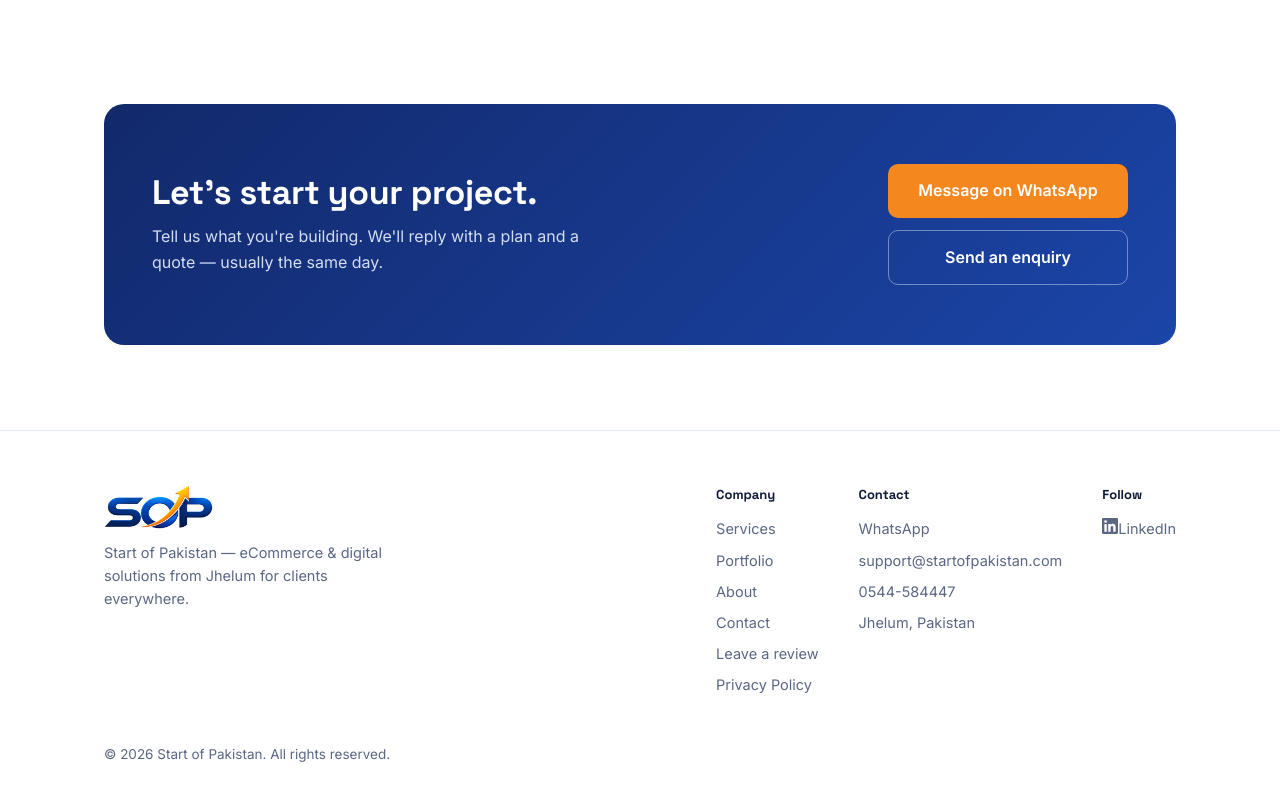
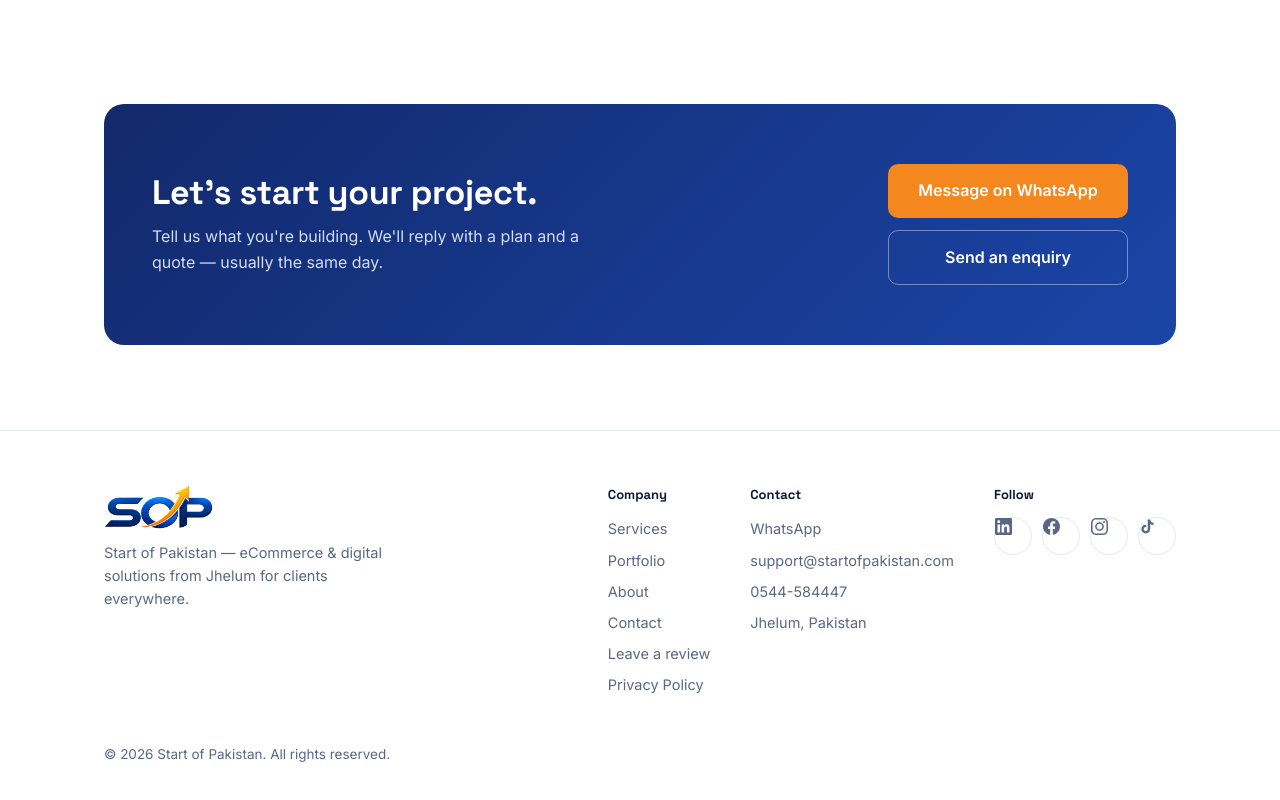
Before and after one commit to startofpakistan1-svg/sop-website, a Next.js app: page / in a window 1280 px wide. Shown: the part 2693-3493 px from the top of the page. Built offline with nearby package versions, Linux system fonts and the light colour scheme.

Commit message:
Add social media links

```diff
--- a/src/app/globals.css
+++ b/src/app/globals.css
@@ -963,11 +963,24 @@ button.btn-orange:disabled {
   .star { font-size: 30px; }
 }
 
-.foot-social {
-  display: inline-flex;
-  align-items: center;
-  gap: 8px;
+.foot-socials {
+  display: flex;
+  gap: 10px;
+  flex-wrap: wrap;
+}
+.soc {
+  width: 38px;
+  height: 38px;
+  border-radius: 50%;
+  border: 1px solid var(--line);
+  display: grid;
+  place-items: center;
   color: var(--muted);
-  transition: color .2s ease;
+  transition: color .2s ease, border-color .2s ease, background .2s ease, transform .2s ease;
 }
-.foot-social:hover { color: #0A66C2; }
+.soc:hover {
+  color: #fff;
+  background: var(--navy);
+  border-color: var(--navy);
+  transform: translateY(-2px);
+}
--- a/src/components/Footer.jsx
+++ b/src/components/Footer.jsx
@@ -1,4 +1,27 @@
 import Link from "next/link";
+
+const socials = [
+  {
+    label: "LinkedIn",
+    href: "https://www.linkedin.com/company/start-of-pakistan/",
+    path: "M20.45 20.45h-3.56v-5.57c0-1.33-.03-3.04-1.85-3.04-1.86 0-2.14 1.45-2.14 2.94v5.67H9.35V9h3.41v1.56h.05c.48-.9 1.63-1.85 3.36-1.85 3.6 0 4.27 2.37 4.27 5.45v6.29zM5.34 7.43a2.06 2.06 0 1 1 0-4.13 2.06 2.06 0 0 1 0 4.13zm1.78 13.02H3.55V9h3.57v11.45zM22.22 0H1.77C.79 0 0 .77 0 1.72v20.56C0 23.23.79 24 1.77 24h20.45c.98 0 1.78-.77 1.78-1.72V1.72C24 .77 23.2 0 22.22 0z",
+  },
+  {
+    label: "Facebook",
+    href: "https://www.facebook.com/profile.php?id=61594490571515",
+    path: "M24 12.07C24 5.4 18.63 0 12 0S0 5.4 0 12.07C0 18.1 4.39 23.09 10.13 24v-8.44H7.08v-3.49h3.05V9.41c0-3.02 1.79-4.69 4.53-4.69 1.31 0 2.68.24 2.68.24v2.97h-1.51c-1.49 0-1.96.93-1.96 1.89v2.25h3.33l-.53 3.49h-2.8V24C19.61 23.09 24 18.1 24 12.07z",
+  },
+  {
+    label: "Instagram",
+    href: "https://www.instagram.com/startofpakistan1/",
+    path: "M12 2.16c3.2 0 3.58.01 4.85.07 1.17.05 1.8.25 2.23.41.56.22.96.48 1.38.9.42.42.68.82.9 1.38.16.42.36 1.06.41 2.23.06 1.27.07 1.65.07 4.85s-.01 3.58-.07 4.85c-.05 1.17-.25 1.8-.41 2.23-.22.56-.48.96-.9 1.38-.42.42-.82.68-1.38.9-.42.16-1.06.36-2.23.41-1.27.06-1.65.07-4.85.07s-3.58-.01-4.85-.07c-1.17-.05-1.8-.25-2.23-.41a3.73 3.73 0 0 1-1.38-.9 3.73 3.73 0 0 1-.9-1.38c-.16-.42-.36-1.06-.41-2.23-.06-1.27-.07-1.65-.07-4.85s.01-3.58.07-4.85c.05-1.17.25-1.8.41-2.23.22-.56.48-.96.9-1.38.42-.42.82-.68 1.38-.9.42-.16 1.06-.36 2.23-.41C8.42 2.17 8.8 2.16 12 2.16M12 0C8.74 0 8.33.01 7.05.07 5.78.13 4.9.33 4.14.63c-.79.3-1.46.71-2.13 1.38A5.9 5.9 0 0 0 .63 4.14c-.3.76-.5 1.64-.56 2.91C.01 8.33 0 8.74 0 12s.01 3.67.07 4.95c.06 1.27.26 2.15.56 2.91.3.79.71 1.46 1.38 2.13a5.9 5.9 0 0 0 2.13 1.38c.76.3 1.64.5 2.91.56C8.33 23.99 8.74 24 12 24s3.67-.01 4.95-.07c1.27-.06 2.15-.26 2.91-.56a5.9 5.9 0 0 0 2.13-1.38 5.9 5.9 0 0 0 1.38-2.13c.3-.76.5-1.64.56-2.91.06-1.28.07-1.69.07-4.95s-.01-3.67-.07-4.95c-.06-1.27-.26-2.15-.56-2.91a5.9 5.9 0 0 0-1.38-2.13A5.9 5.9 0 0 0 19.86.63c-.76-.3-1.64-.5-2.91-.56C15.67.01 15.26 0 12 0zm0 5.84a6.16 6.16 0 1 0 0 12.32 6.16 6.16 0 0 0 0-12.32zM12 16a4 4 0 1 1 0-8 4 4 0 0 1 0 8zm7.85-10.4a1.44 1.44 0 1 1-2.88 0 1.44 1.44 0 0 1 2.88 0z",
+  },
+  {
+    label: "TikTok",
+    href: "https://www.tiktok.com/@startofpakistan1",
+    path: "M19.59 6.69a4.83 4.83 0 0 1-3.77-4.25V2h-3.45v13.67a2.89 2.89 0 0 1-5.2 1.74 2.89 2.89 0 0 1 3.16-4.51V9.4a6.33 6.33 0 0 0-5.39 10.4 6.33 6.33 0 0 0 10.86-4.43v-7a8.16 8.16 0 0 0 4.77 1.52v-3.4a4.85 4.85 0 0 1-.98-.1z",
+  },
+];
 
 export default function Footer() {
   return (
@@ -29,21 +52,23 @@ export default function Footer() {
 
           <div className="foot-col">
             <h4>Follow</h4>
+            <div className="foot-socials">
+              {socials.map((s) => (
                 <a
-              className="foot-social"
-              href="https://www.linkedin.com/company/start-of-pakistan/"
+                  key={s.label}
+                  className="soc"
+                  href={s.href}
                   target="_blank"
                   rel="noreferrer"
-              aria-label="SOP on LinkedIn"
+                  aria-label={`SOP on ${s.label}`}
+                  title={s.label}
                 >
-              <svg viewBox="0 0 24 24" width="16" height="16" aria-hidden="true">
-                <path
-                  fill="currentColor"
-                  d="M20.45 20.45h-3.56v-5.57c0-1.33-.03-3.04-1.85-3.04-1.86 0-2.14 1.45-2.14 2.94v5.67H9.35V9h3.41v1.56h.05c.48-.9 1.63-1.85 3.36-1.85 3.6 0 4.27 2.37 4.27 5.45v6.29zM5.34 7.43a2.06 2.06 0 1 1 0-4.13 2.06 2.06 0 0 1 0 4.13zm1.78 13.02H3.55V9h3.57v11.45zM22.22 0H1.77C.79 0 0 .77 0 1.72v20.56C0 23.23.79 24 1.77 24h20.45c.98 0 1.78-.77 1.78-1.72V1.72C24 .77 23.2 0 22.22 0z"
-                />
+                  <svg viewBox="0 0 24 24" width="17" height="17" aria-hidden="true">
+                    <path fill="currentColor" d={s.path} />
                   </svg>
-              LinkedIn
                 </a>
+              ))}
+            </div>
           </div>
         </div>
       </div>
--- a/src/components/Schema.jsx
+++ b/src/components/Schema.jsx
@@ -31,6 +31,9 @@ export default function Schema() {
     priceRange: "$$",
     sameAs: [
       "https://www.linkedin.com/company/start-of-pakistan/",
+      "https://www.facebook.com/profile.php?id=61594490571515",
+      "https://www.instagram.com/startofpakistan1/",
+      "https://www.tiktok.com/@startofpakistan1",
       "https://www.linkedin.com/in/qamar-shahzad-37b566132/",
     ],
     founder: {
```
Lines whose indentation alone changed are shown as unchanged.
